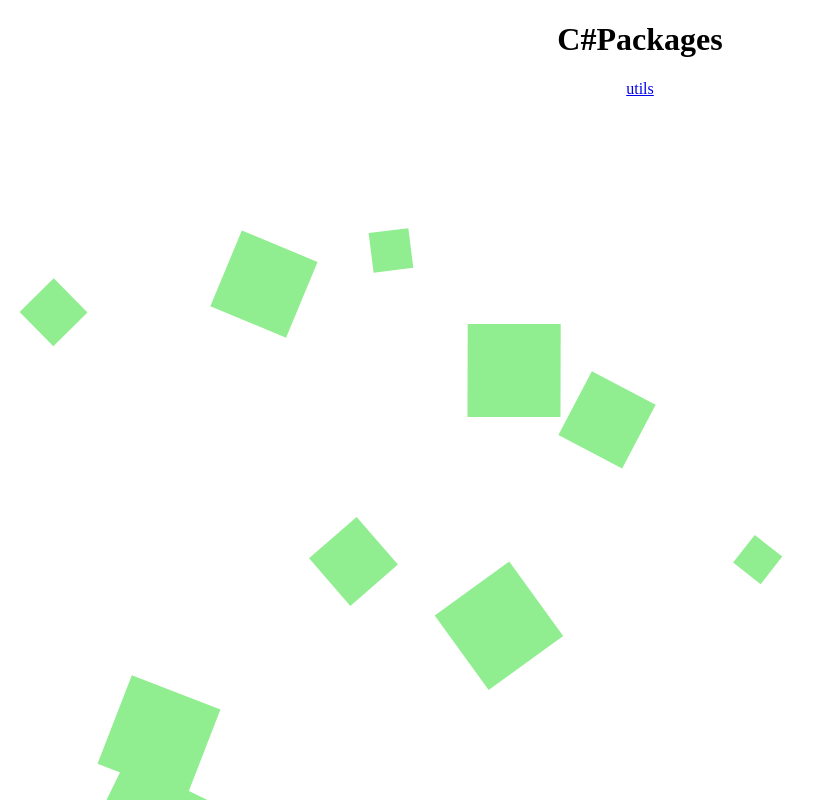
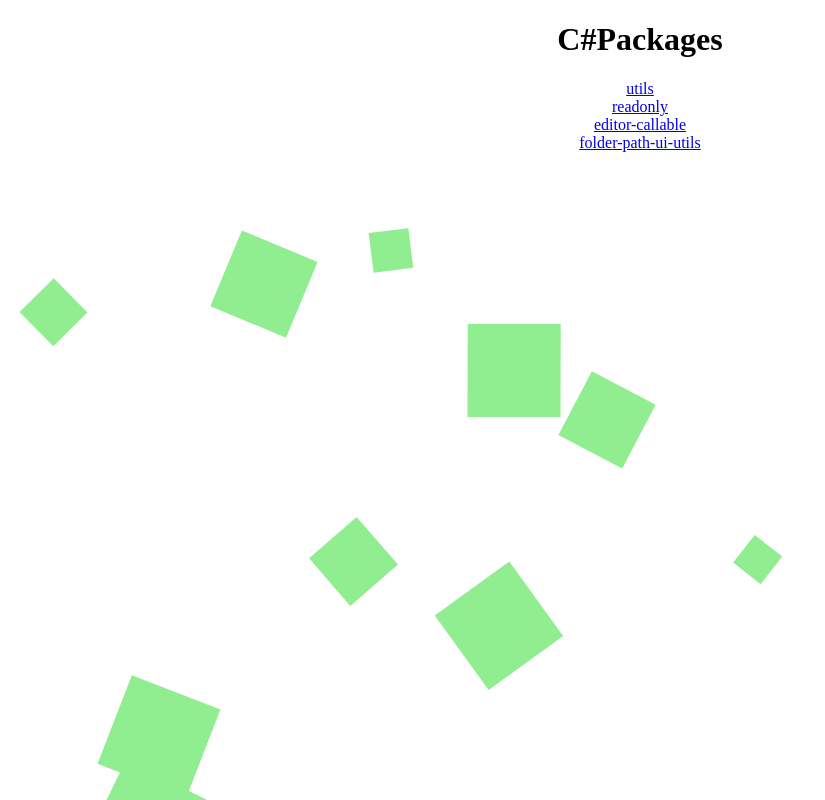
Before and after one commit to oldcbk/homepage, a plain HTML site: page index.html in a window 1280 px wide. Shown: the whole page, without its empty margins (0-825 px from the left). Drawn offline with Linux system fonts and the light colour scheme.

Commit message:
添加一些unity包存储库

```diff
--- a/index.html
+++ b/index.html
@@ -25,6 +25,9 @@
         <h1 style="text-align: center">C#Packages</h1>
         <dl style="text-align: center">
             <dt><a href="https://github.com/oldcbk/utils">utils</a></dt>
+            <dt><a href="https://github.com/oldcbk/readonly">readonly</a></dt>
+            <dt><a href="https://github.com/oldcbk/editor-callable">editor-callable</a></dt>
+            <dt><a href="https://github.com/oldcbk/folder-path-ui-utils">folder-path-ui-utils</a></dt>
         </dl>
     </div>
 </div>
```
